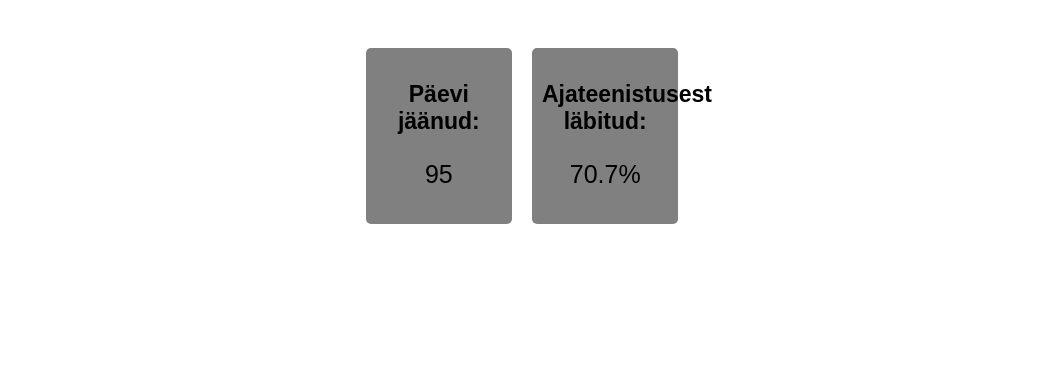
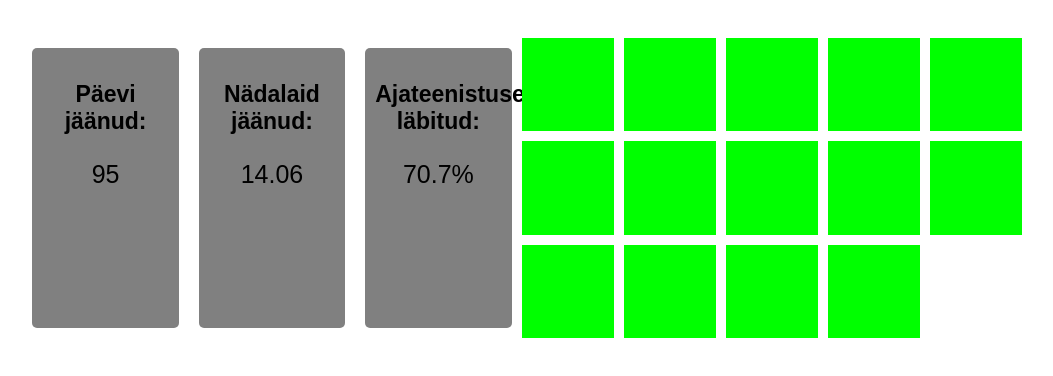
Before and after one commit to johanveenpere/countdown, a plain HTML site: page index.html in a window 1280 px wide. Shown: the whole page, without its empty margins (118-1171 px from the left). Drawn offline with Linux system fonts and the light colour scheme.

Commit message:
pihla tehtud kalender

```diff
--- a/index.html
+++ b/index.html
@@ -12,8 +12,29 @@
 				<p id="time_left"></p>
 			</div>
 			<div class="fancy_box">
+				<h3>Nädalaid jäänud:</h3>
+				<p id="weeks_left"></p>
+			</div>
+			<div class="fancy_box">
 				<h3>Ajateenistusest läbitud:</h3>
 				<p id="percentage"></p>
+			</div>
+			<div id="calendar">
+				<div id="1"></div>
+				<div id="2"></div>
+				<div id="3"></div>
+				<div id="4"></div>
+				<div id="5"></div>
+				<div id="6"></div>
+				<div id="7"></div>
+				<div id="8"></div>
+				<div id="9"></div>
+				<div id="10"></div>
+				<div id="11"></div>
+				<div id="12"></div>
+				<div id="13"></div>
+				<div id="14"></div>
+				<div id="15"></div>
 			</div>
 		</div>
 	</body>
--- a/index.js
+++ b/index.js
@@ -1,13 +1,29 @@
 function calculate_stuff(){
+
 			let start_time = new Date("2023-01-30T00:00:00");
 			let end_time = new Date("2023-12-22T00:00:00");
+			let final_week_time = new Date("2023-12-25T00:00:00");
+
 			let d = new Date();
+
 			let current_time = d.getTime();
+
 			var time_left = end_time - current_time;
 			let time_duration = end_time - start_time;
 			let time_served = time_duration - time_left;
+			let weeks_left = final_week_time - current_time;
+
 			var percentage_element = document.getElementById("percentage");
 			percentage_element.innerHTML = String(Math.round(time_served / time_duration * 1000) / 10) + "%";
 			var time_left_element = document.getElementById("time_left");
 			time_left_element.innerHTML = Math.trunc( time_left / (1000 * 60*60*24));
+			var weeks_left_element = document.getElementById("weeks_left");
+			weeks_left_element.innerHTML = Math.round((weeks_left / (1000 * 60 * 60 * 24 * 7)) * 100 ) / 100;
+
+			for (let i = 1; i < Math.ceil(Math.round((weeks_left / (1000 * 60 * 60 * 24 * 7)) * 100 ) / 100); i++) {
+			  let element = document.getElementById(i.toString());
+			  element.style.backgroundColor = "#00FF00";
+			}
+
+
 }
--- a/style.css
+++ b/style.css
@@ -22,3 +22,13 @@
 .fancy_box h3 {
 	font-size: 23px;
 }
+
+#calendar {
+	width: 500px;
+	height: 300px;
+	display: grid;
+	grid-template-columns: auto auto auto auto auto;
+	grid-template-rows: auto auto auto;
+	column-gap: 10px;
+	row-gap: 10px;
+}
```
